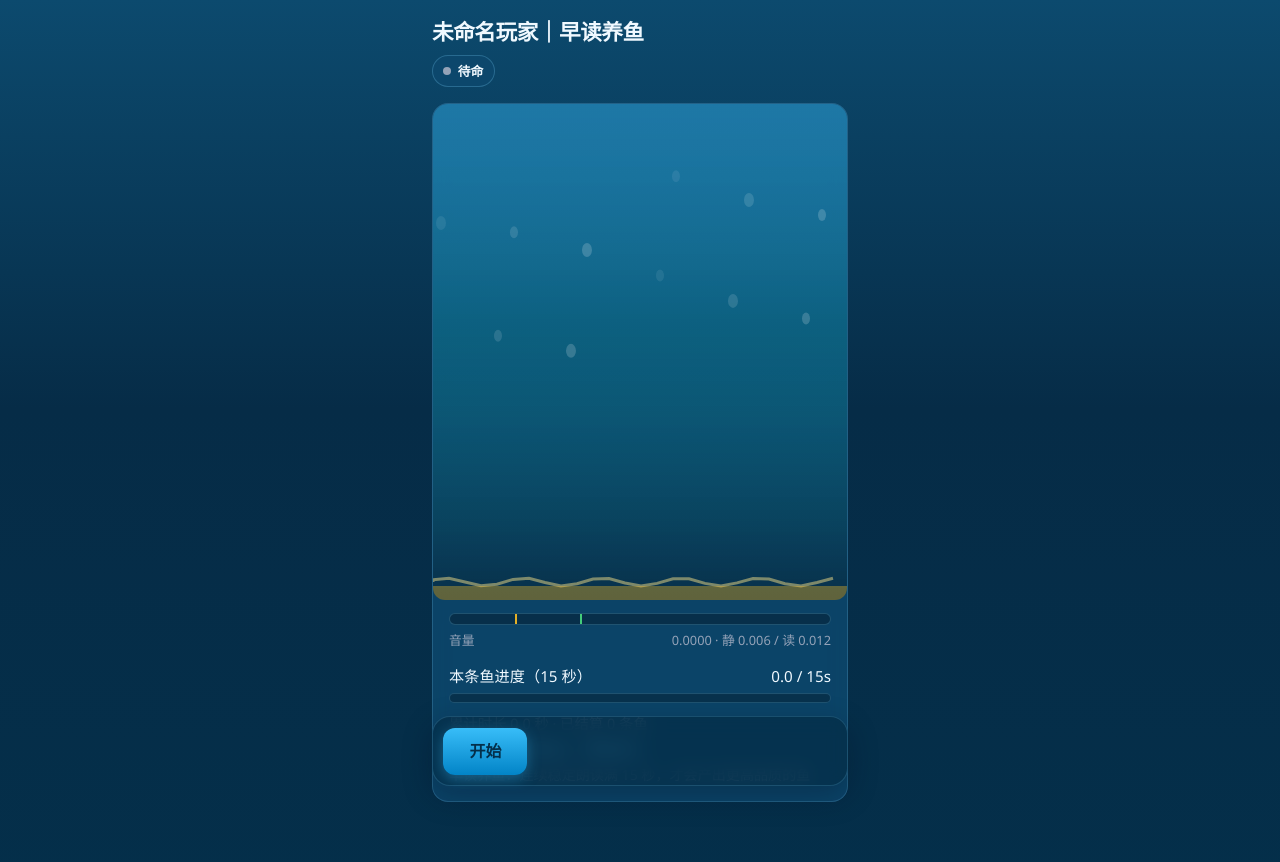
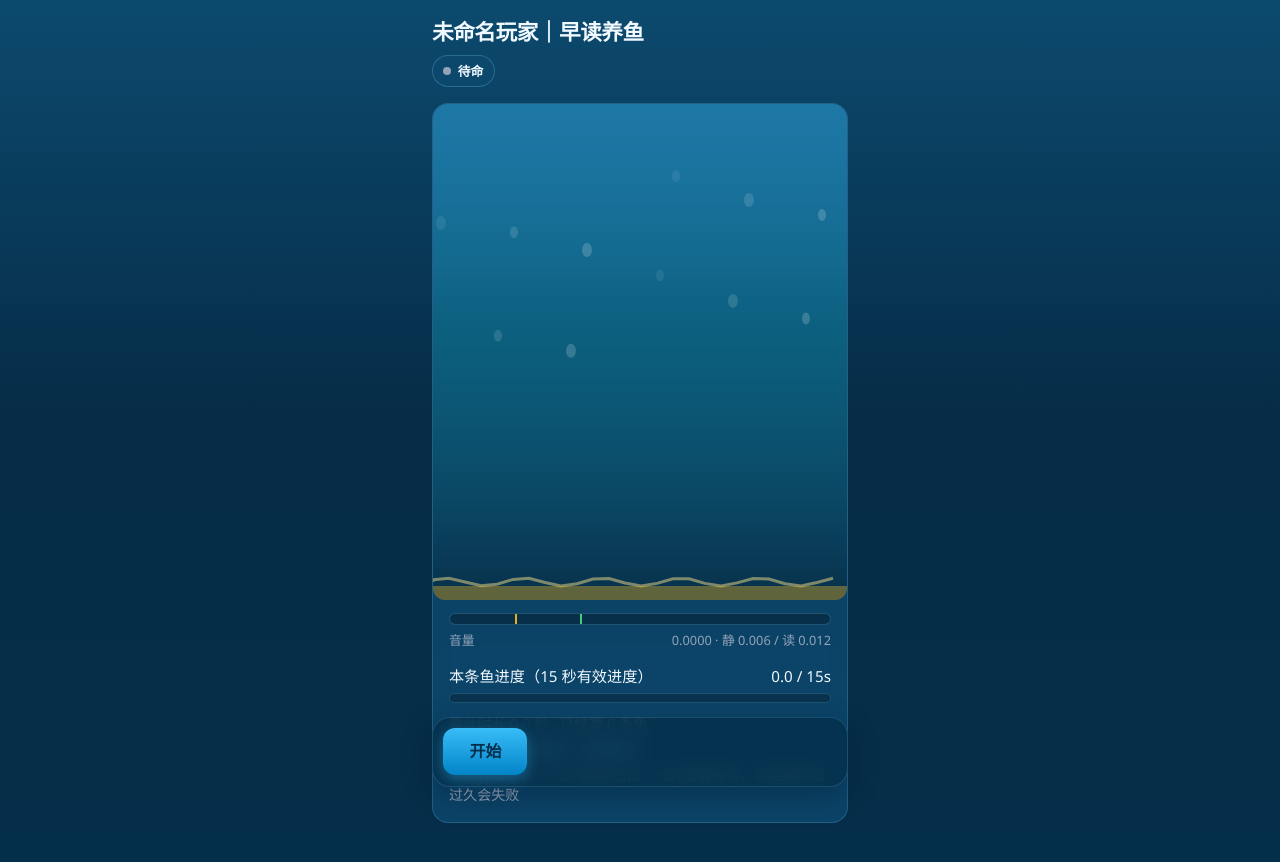
Before and after one commit to slk1061569042-lab/reading-fish-offline, a React (Vite) app: page /reading in a window 1280 px wide. Shown: the top 862 px of the page. Built offline with nearby package versions, Linux system fonts and the light colour scheme.

Commit message:
fix: refine 15 second fish quality evaluation

```diff
--- a/src/pages/Reading.tsx
+++ b/src/pages/Reading.tsx
@@ -24,8 +24,15 @@ type FishCounts = {
   rare: number
 }
 
+type WindowStats = {
+  activeSeconds: number
+  quietSeconds: number
+  badStreakSeconds: number
+}
+
 const FISH_WINDOW_SECONDS = 15
-const RESET_BACKSTEP_SECONDS = 1.25
+const READING_BREAK_RESET_SECONDS = 1.8
+const STUDY_NOISE_RESET_SECONDS = 0.8
 const RARE_FISH_NAMES = ['晨光蝶尾', '静海流金', '银月纱鳍', '晚霞星鳞']
 
 function statusLabel(s: ReadingStatus): string {
@@ -52,25 +59,41 @@ function pickRareFishName(seed: number): string {
   return RARE_FISH_NAMES[idx]!
 }
 
+function summarizeFish(counts: FishCounts) {
+  return counts.normal + counts.good + counts.rare
+}
+
+function classifyFish(mode: GameMode, stats: WindowStats): FishTier {
+  if (mode === 'study') {
+    if (stats.quietSeconds >= 14) return 'rare'
+    if (stats.quietSeconds >= 10) return 'good'
+    return 'normal'
+  }
+
+  if (stats.activeSeconds >= 13) return 'rare'
+  if (stats.activeSeconds >= 9) return 'good'
+  return 'normal'
+}
+
 function qualityText(mode: GameMode, tier: FishTier | null, broken: boolean) {
   if (broken) {
-    return mode === 'study' ? '检测到声音超阈值，本条鱼进度已回退' : '检测到朗读掉线，本条鱼进度已回退'
+    return mode === 'study'
+      ? '连续噪音过久，本条鱼已失败，进度重新开始'
+      : '连续掉线过久，本条鱼已失败，进度重新开始'
   }
   if (!tier) {
-    return mode === 'study' ? '自习养鱼：连续安静满 15 秒，才会产出更高品质的鱼' : '早读养鱼：连续稳定朗读满 15 秒，才会产出更高品质的鱼'
+    return mode === 'study'
+      ? '自习养鱼：看 15 秒内安静占比，允许短暂干扰，但连续噪音过久会失败'
+      : '早读养鱼：看 15 秒内朗读占比，允许短暂停顿，但连续掉线过久会失败'
   }
   if (mode === 'study') {
-    if (tier === 'rare') return '本条鱼很安静，结算稀有鱼'
-    if (tier === 'good') return '本条鱼较稳定，结算优质鱼'
-    return '本条鱼有干扰，结算普通鱼'
+    if (tier === 'rare') return '这一条很安静，结算稀有鱼'
+    if (tier === 'good') return '这一条比较稳，结算优质鱼'
+    return '这一条干扰偏多，结算普通鱼'
   }
-  if (tier === 'rare') return '本条鱼朗读很稳，结算稀有鱼'
-  if (tier === 'good') return '本条鱼朗读不错，结算优质鱼'
-  return '本条鱼朗读一般，结算普通鱼'
-}
-
-function summarizeFish(counts: FishCounts) {
-  return counts.normal + counts.good + counts.rare
+  if (tier === 'rare') return '这一条朗读很稳，结算稀有鱼'
+  if (tier === 'good') return '这一条朗读不错，结算优质鱼'
+  return '这一条朗读一般，结算普通鱼'
 }
 
 export type ReadingResultPayload = {
@@ -102,7 +125,8 @@ export function Reading() {
   const sessionPlayerRef = useRef('')
   const effectiveRef = useRef(0)
   const meterAccRef = useRef(0)
-  const windowProgressRef = useRef(0)
+  const progressRef = useRef(0)
+  const statsRef = useRef<WindowStats>({ activeSeconds: 0, quietSeconds: 0, badStreakSeconds: 0 })
   const fishCountsRef = useRef<FishCounts>({ normal: 0, good: 0, rare: 0 })
   const rareFishNameRef = useRef<string | null>(null)
 
@@ -128,7 +152,8 @@ export function Reading() {
   const resetCounters = () => {
     effectiveRef.current = 0
     meterAccRef.current = 0
-    windowProgressRef.current = 0
+    progressRef.current = 0
+    statsRef.current = { activeSeconds: 0, quietSeconds: 0, badStreakSeconds: 0 }
     fishCountsRef.current = { normal: 0, good: 0, rare: 0 }
     rareFishNameRef.current = null
     setEffectiveSeconds(0)
@@ -137,6 +162,12 @@ export function Reading() {
     setProgressSeconds(0)
     setLastTier(null)
     setJustBroken(false)
+  }
+
+  const resetCurrentFish = () => {
+    progressRef.current = 0
+    statsRef.current = { activeSeconds: 0, quietSeconds: 0, badStreakSeconds: 0 }
+    setProgressSeconds(0)
   }
 
   const startReading = useCallback(async () => {
@@ -175,6 +206,7 @@ export function Reading() {
     const pipe = pipelineRef.current
     if (!pipe) return
 
+    const dt = dtMs / 1000
     const rms = sampleRms(pipe)
     const voice = voiceRef.current
     voice.update(rms, dtMs)
@@ -192,45 +224,52 @@ export function Reading() {
     setUiStatus(goodNow ? 'active' : 'quiet')
     setJustBroken(false)
 
-    const nextEffective = effectiveRef.current + dtMs / 1000
-    effectiveRef.current = nextEffective
-    setEffectiveSeconds(nextEffective)
+    effectiveRef.current += dt
+    setEffectiveSeconds(effectiveRef.current)
 
     if (goodNow) {
-      windowProgressRef.current += dtMs / 1000
+      progressRef.current = Math.min(FISH_WINDOW_SECONDS, progressRef.current + dt)
+      statsRef.current.badStreakSeconds = 0
+      if (mode === 'study') {
+        statsRef.current.quietSeconds += dt
+      } else {
+        statsRef.current.activeSeconds += dt
+      }
     } else {
-      const next = Math.max(0, windowProgressRef.current - dtMs / 1000 - RESET_BACKSTEP_SECONDS * (dtMs / 1000))
-      if (next !== windowProgressRef.current) setJustBroken(true)
-      windowProgressRef.current = next
+      statsRef.current.badStreakSeconds += dt
+      if (mode === 'study') {
+        statsRef.current.activeSeconds += dt
+      } else {
+        statsRef.current.quietSeconds += dt
+      }
     }
 
-    setProgressSeconds(Math.min(FISH_WINDOW_SECONDS, windowProgressRef.current))
+    const shouldBreak = mode === 'study'
+      ? statsRef.current.badStreakSeconds >= STUDY_NOISE_RESET_SECONDS
+      : statsRef.current.badStreakSeconds >= READING_BREAK_RESET_SECONDS
 
-    while (windowProgressRef.current >= FISH_WINDOW_SECONDS) {
-      const overshoot = windowProgressRef.current - FISH_WINDOW_SECONDS
-      const qualityRatio = goodNow ? 1 : 0
-      let tier: FishTier = 'good'
-      if (qualityRatio >= 0.95) tier = 'rare'
-      else if (qualityRatio >= 0.7) tier = 'good'
-      else tier = 'normal'
+    if (shouldBreak) {
+      if (progressRef.current > 0) setJustBroken(true)
+      resetCurrentFish()
+      return
+    }
 
-      if (!goodNow) tier = 'normal'
-      if (mode === 'study' && voice.smoothed <= settings.quietThreshold * 0.72) tier = 'rare'
-      if (mode === 'positive' && voice.smoothed >= settings.activeThreshold * 1.2) tier = 'rare'
+    setProgressSeconds(progressRef.current)
 
+    if (progressRef.current >= FISH_WINDOW_SECONDS) {
+      const tier = classifyFish(mode, statsRef.current)
       fishCountsRef.current = {
         ...fishCountsRef.current,
         [tier]: fishCountsRef.current[tier] + 1,
       }
 
       if (tier === 'rare' && !rareFishNameRef.current) {
-        rareFishNameRef.current = pickRareFishName(nextEffective)
+        rareFishNameRef.current = pickRareFishName(effectiveRef.current)
       }
 
       setLastTier(tier)
       setDisplayFish(Math.min(24, summarizeFish(fishCountsRef.current)))
-      windowProgressRef.current = Math.max(0, overshoot)
-      setProgressSeconds(windowProgressRef.current)
+      resetCurrentFish()
     }
   }, loopOn)
 
@@ -296,7 +335,7 @@ export function Reading() {
         <div style={{ padding: '0.8rem 1rem 1rem' }}>
           <VolumeMeter level={meterLevel} activeThreshold={settingsRef.current.activeThreshold} quietThreshold={settingsRef.current.quietThreshold} />
           <div style={{ display: 'flex', justifyContent: 'space-between', fontSize: '0.95rem', margin: '0.95rem 0 0.35rem' }}>
-            <span>本条鱼进度（15 秒）</span>
+            <span>本条鱼进度（15 秒有效进度）</span>
             <span>{progressSeconds.toFixed(1)} / 15s</span>
           </div>
           <div className="progress-wrap" role="progressbar" aria-valuenow={progressPct} aria-valuemin={0} aria-valuemax={100}>
```
